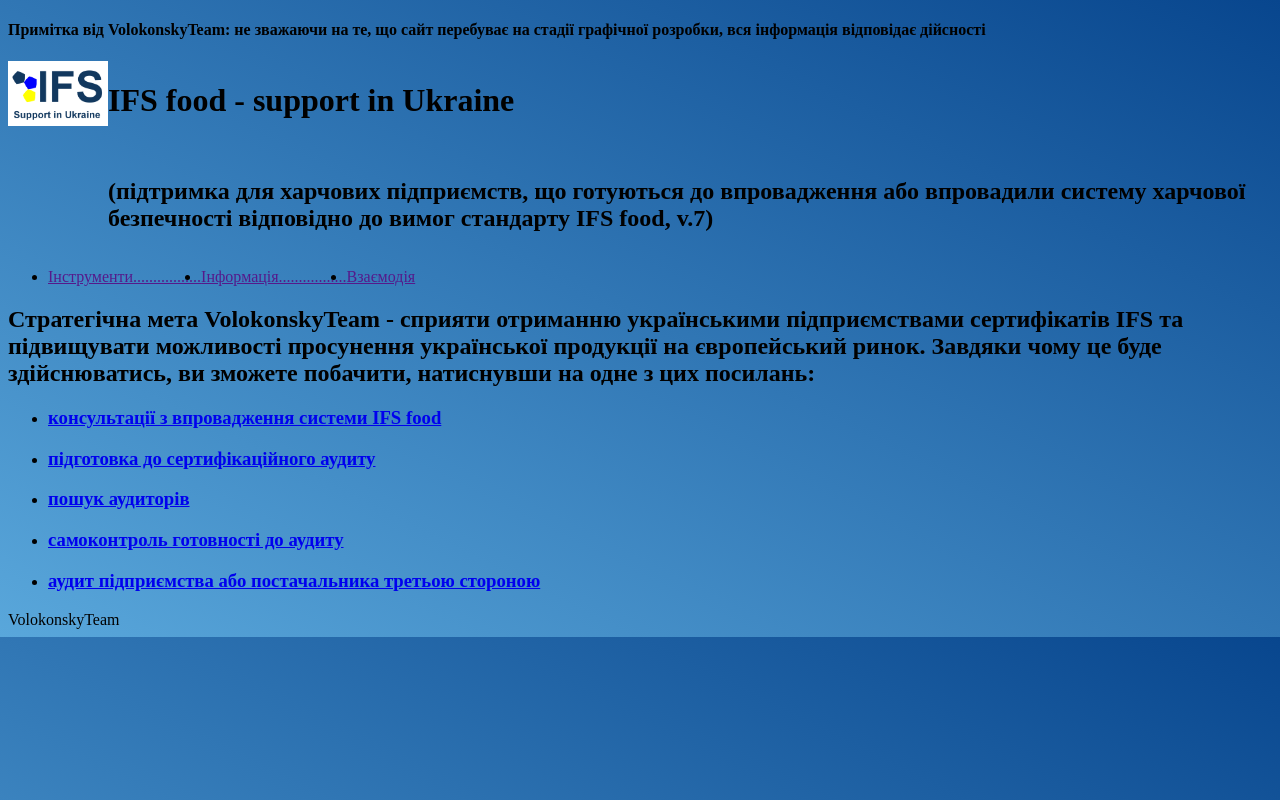
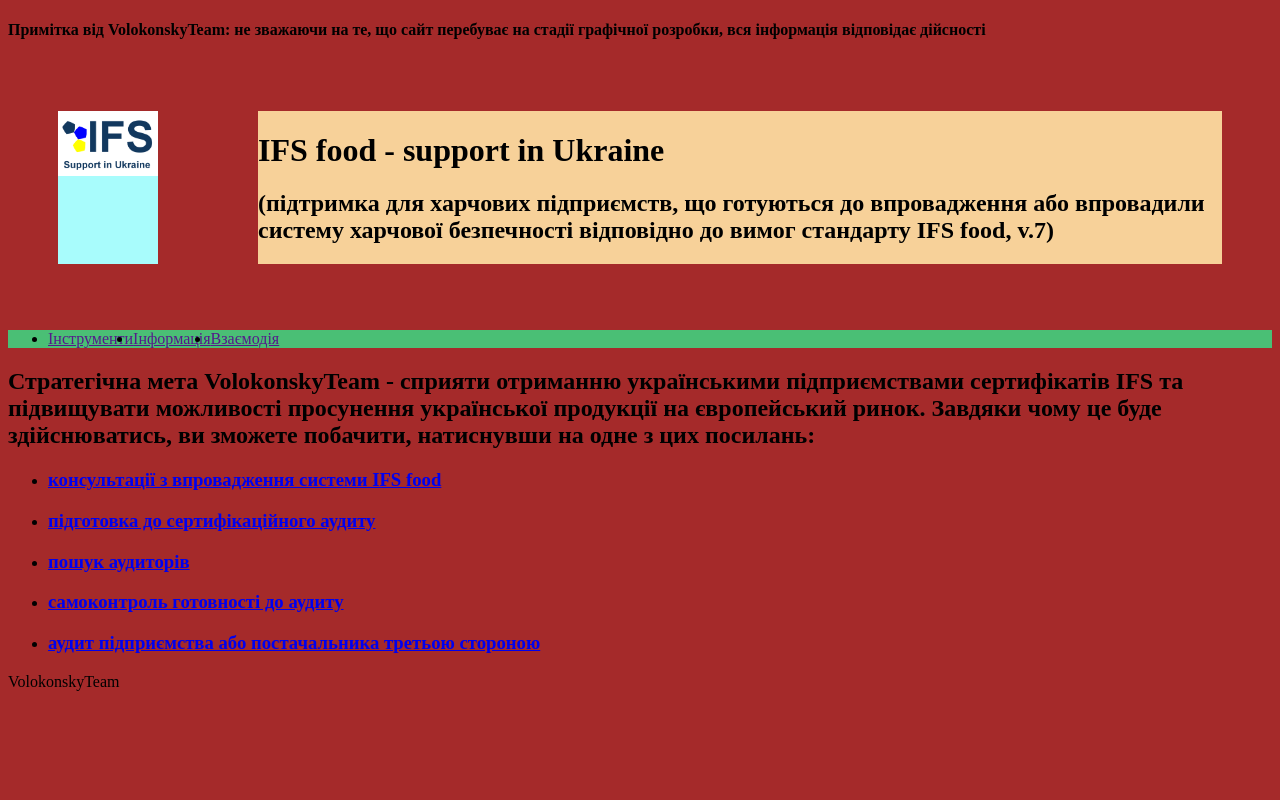
Before and after one commit to ifs-ua/ifs-food, a plain HTML site: page index.html in a window 1280 px wide. Drawn offline with Linux system fonts and the light colour scheme.

Commit message:
Sum22072022

```diff
--- a/css/style.css
+++ b/css/style.css
@@ -1,12 +1,52 @@
-body {
-   background-image: linear-gradient(to bottom left, #08468e, #59a7db)
+/* body */
+
+.body {
+   background-color: brown;
 }
 
-/* main */
-.main {
+/* heder */
+
+/* note */
+
+/* Logoname */
+.logo-name {
    display: flex;
+   flex-direction: row;
+
+}
+/* logo */
+
+.logo {
+   background-color: rgb(168, 252, 252);
+   margin-top: 50px;
+   margin-right: 50px;
+   margin-bottom: 50px;
+   margin-left: 50px;
+}
+/* name */
+.name {
+   background-color: rgb(247, 209, 153);
+   margin-top: 50px;
+   margin-right: 50px;
+   margin-bottom: 50px;
+   margin-left: 50px;
+}
+/* nav-main */
+.navigation-list {
+   display: flex;
+   flex-direction: row;
+   margin: 50;
+   background-color: rgb(74, 191, 117);
+
 }
 
-.navigation-list {
-   display: flex;
-}
+
+
+/* main */
+
+/* main text */
+
+/* main ref */
+
+
+/* footer */
--- a/index.html
+++ b/index.html
@@ -7,8 +7,9 @@
     <title>IFS food - support in Ukraine</title>
     <link rel="stylesheet" href="css/style.css" />
   </head>
-  <body>
+  <body class="body">
     <header>
+      <!--Note-->
       <div>
         <h4 class="note">
           Примітка від VolokonskyTeam: не зважаючи на те, що сайт перебуває на
@@ -16,9 +17,9 @@
         </h4>
       </div>
 
-
-      <div class="main">
-        <div>
+      <!--Logo-name-->
+      <div class="logo-name">
+        <div class="logo">
           <img
           src="./img/Label 2.png"
           alt="Label_ifs-support_in_ukraine"
@@ -26,10 +27,9 @@
           class="main-logo"/>
         </div>
 
-        <div>
+        <div class="name">
           <h1 class="main-name">IFS food - support in Ukraine</h1>
-          <br />
-          <h2 class="main-name-1">
+          <h2 class="main-name-note">
             (підтримка для харчових підприємств, що готуються до впровадження
             або впровадили систему харчової безпечності відповідно до вимог
             стандарту IFS food, v.7)
@@ -37,23 +37,23 @@
         </div>
       </div>
 
+      <!--Nav-main-->
       <div>
-
           <ul class="navigation-list">
             <li class="navigation-item">
-              <a href="" class="navigation-link">Інструменти.................</a>
+              <a href="" class="navigation-link">Інструменти</a>
             </li>
             <li class="navigation-item">
-              <a href="" class="navigation-link">Інформація.................</a>
+              <a href="" class="navigation-link">Інформація</a>
             </li>
             <li class="navigation-item">
               <a href="" class="navigation-link">Взаємодія</a>
             </li>
           </ul>
       </div>
+    </header>
 
-
-    </header>
+    <!--Maine-->
     <main>
       <h2>
         Стратегічна мета VolokonskyTeam - сприяти отриманню українськими
@@ -101,6 +101,7 @@
         </ul>
       </nav>
     </main>
+    <!--Footer-->
     <footer>VolokonskyTeam</footer>
   </body>
 </html>
```
